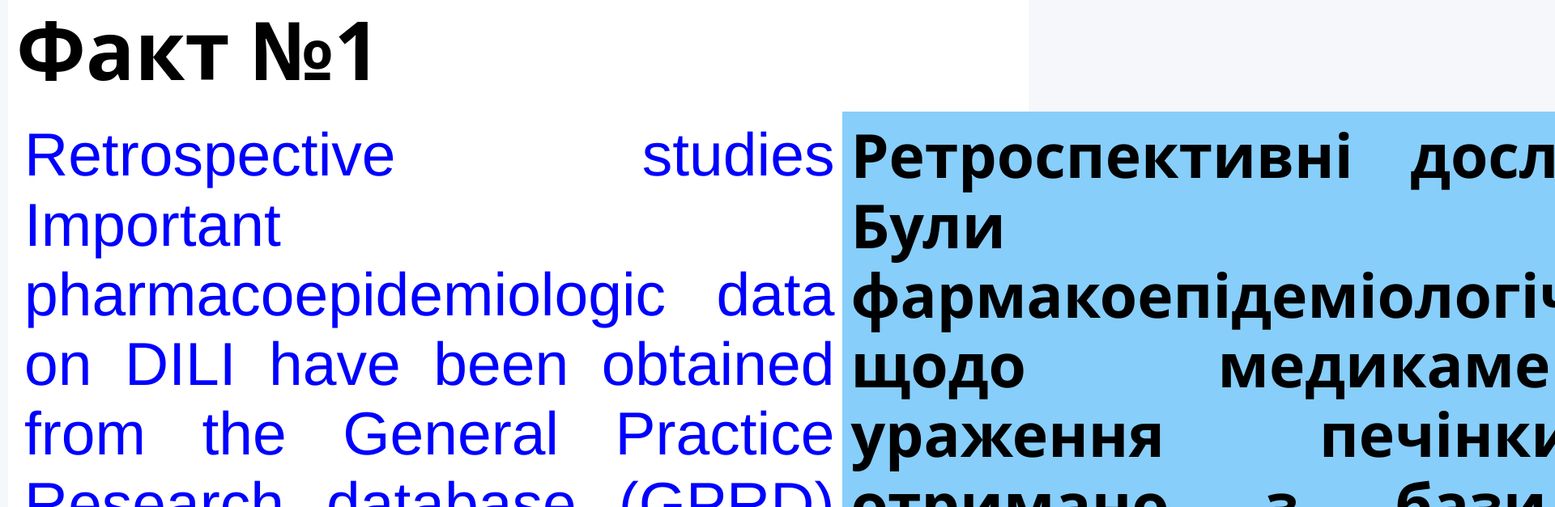
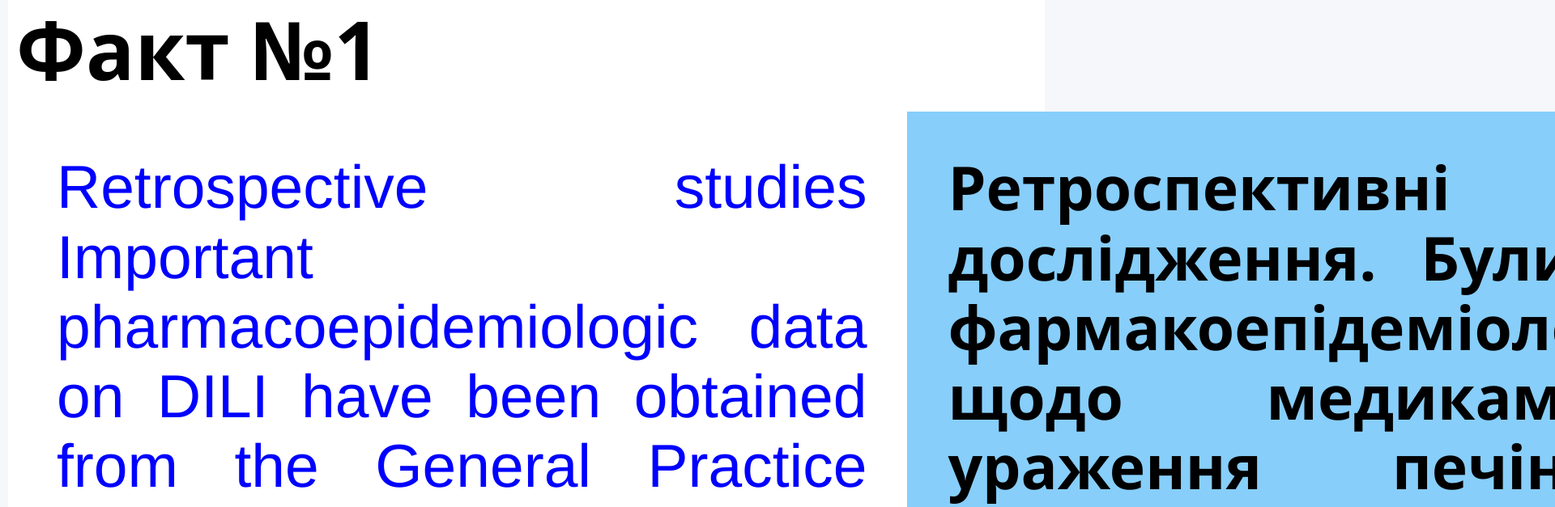
Before and after one commit to Tkachmaxim/amo_liver, a plain HTML site: page index.html in a window 1280 px wide. Shown: the part 2669-3296 px from the top of the page at 81% size, 1920 px wide, since content can reach past the window. Drawn offline with Linux system fonts and the light colour scheme; files whose address does not match are found by name.

Commit message:
prev_done

```diff
--- a/css/style.css
+++ b/css/style.css
@@ -9,6 +9,7 @@ body {
   font-family: Montserrat;
 }
 .wrapper {
+  width: 100vw;
   background: #ffffff;
   margin: 10px;
 }
@@ -284,20 +285,22 @@ font-size: 15px;
 
 }
 
-@media screen and (min-width: 1200px) {
+@media screen and (min-width: 1100px) {
   .fact {
     display: flex;
-    margin-left: auto;
-    margin-right: auto;
+    justify-content: space-between;
+    margin-bottom: 50px;
   }
 
   .screen {
     font-size: 75px;
+    padding: 50px;
   }
 
   .translate {
     font-size: 75px;
     height: 1150px;
+    padding: 50px;
   }
 
   h1 {
```
